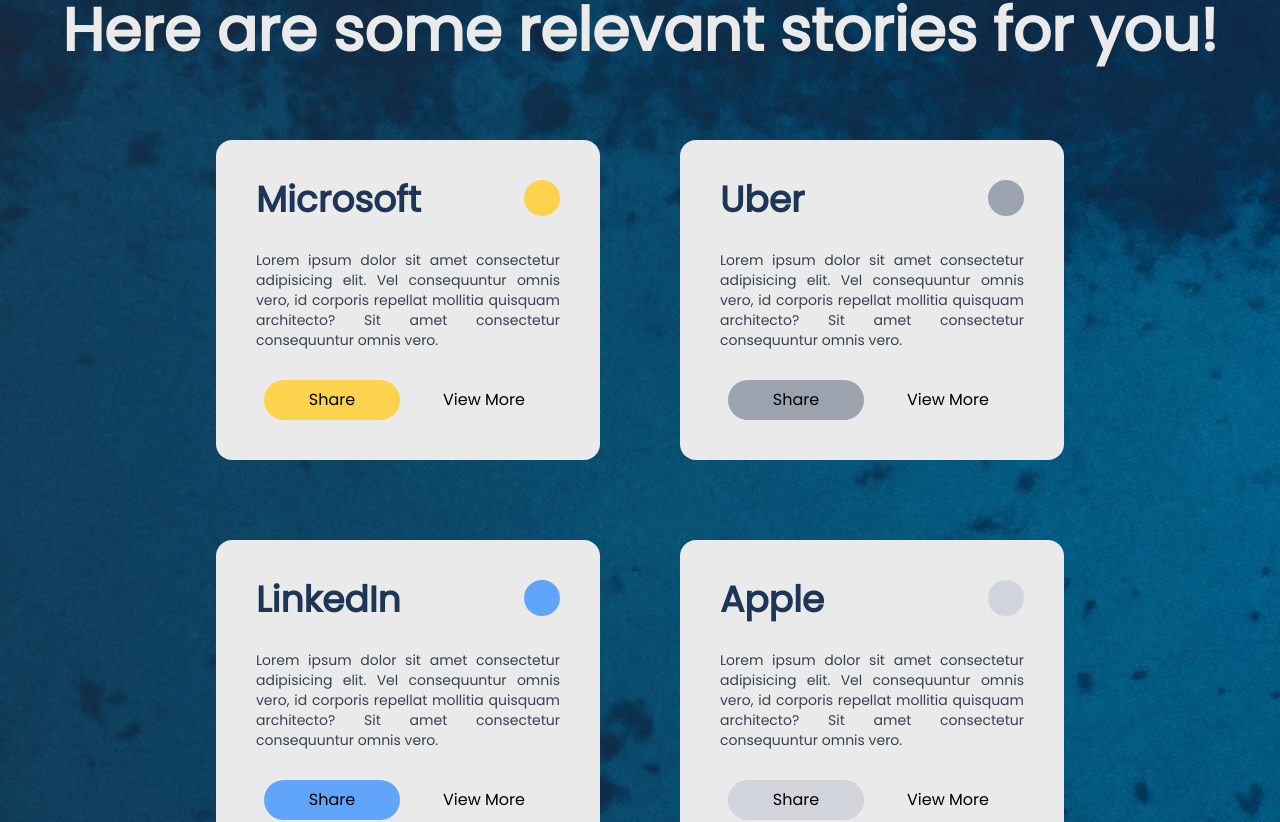
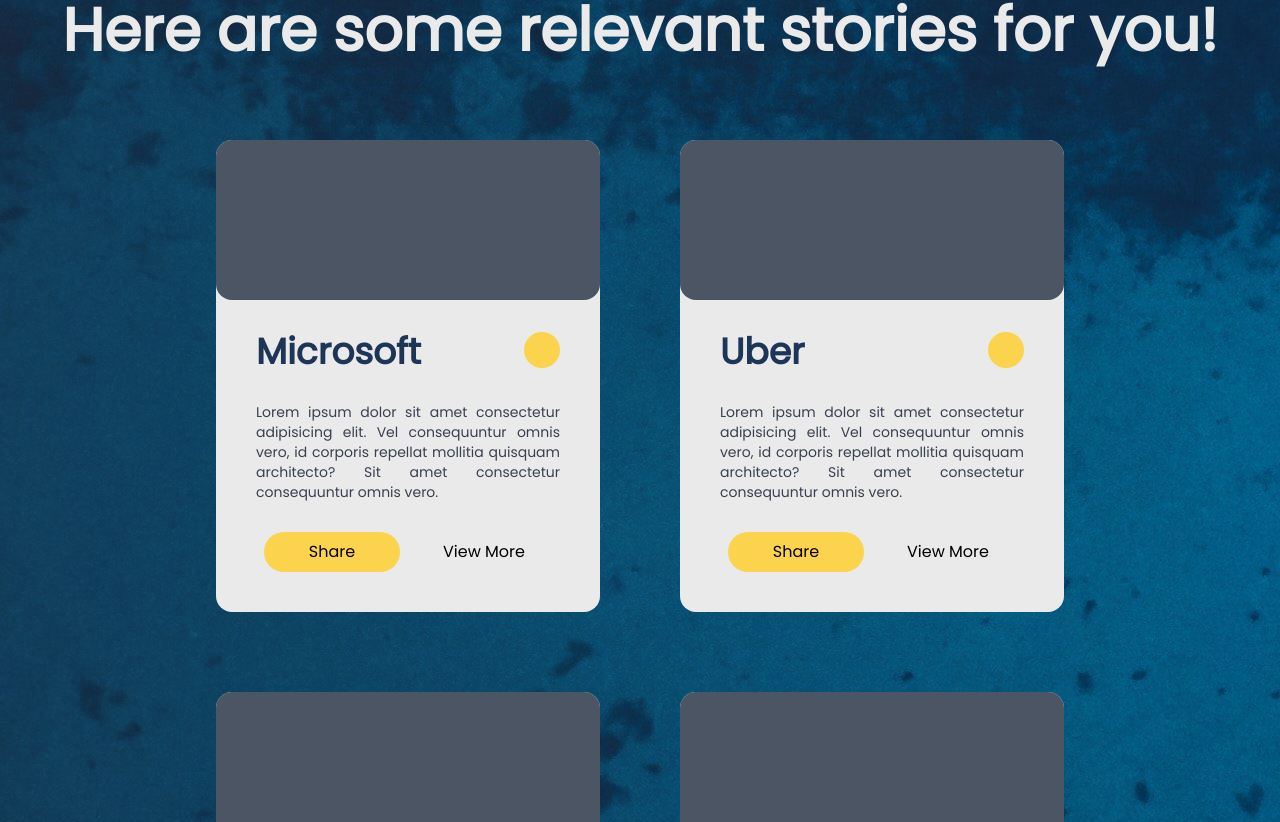
Before and after one commit to aniketbiprojit/BrainBrush-Frontend, a Next.js app: page / in a window 1280 px wide. Shown: the part 5949-6771 px from the top of the page. Built offline with nearby package versions, Linux system fonts and the light colour scheme.

Commit message:
feat: add image to block

```diff
--- a/components/Home/Blogs/Blog.module.tsx
+++ b/components/Home/Blogs/Blog.module.tsx
@@ -9,9 +9,12 @@ const Blog = (props: any) => {
 	return (
 		<Fade left>
 			<div
-				className='grid grid-cols-2 grid-rows-6 p-10 mx-10 my-10 duration-300 bg-white hover:shadow-xl w-96 align-items-center rounded-2xl'
+				style={{ paddingTop: '12rem' }}
+				className='grid grid-cols-2 grid-rows-6 p-10 mx-10 my-10 duration-300 bg-white hover:shadow-xl w-96 align-items-center rounded-2xl relative'
 				id='blog-card'
 			>
+				<div className='p-20 duration-300 bg-gray-600 hover:shadow-xl w-96 align-items-center rounded-2xl absolute' />
+
 				<h1 className='text-4xl font-semibold text-primary justify-self-start'>{props.companyName}</h1>
 				<span className={'rounded-full w-9 h-9 justify-self-end ' + props.color}></span>
 				<p className='col-span-2 row-span-4 m-auto text-sm text-justify text-gray-700 lg:text-md justify-self-start'>{props.msg}</p>
--- a/components/Home/Blogs/Blogs.tsx
+++ b/components/Home/Blogs/Blogs.tsx
@@ -1,4 +1,6 @@
 import Blog from './Blog.module'
+
+const companies = [{ name: 'Microsoft' }, { name: 'Uber' }, { name: 'LinkedIn' }, { name: 'Apple' }]
 
 /**
  * Blog Section
@@ -9,26 +11,15 @@ const Blogs = () => {
 		<section className='flex flex-col justify-center w-full pt-48 pb-48' id='blog-bg'>
 			<h1 className='px-5 mb-10 text-6xl font-semibold text-center text-white header lg:px-0'>Here are some relevant stories for you!</h1>
 			<div className='flex flex-row flex-wrap justify-center m-auto blogs'>
-				<Blog
-					companyName='Microsoft'
-					msg='Lorem ipsum dolor sit amet consectetur adipisicing elit. Vel consequuntur omnis vero, id corporis repellat mollitia quisquam architecto? Sit amet consectetur consequuntur omnis vero.'
-					color='bg-yellow-300'
-				/>
-				<Blog
-					companyName='Uber'
-					msg='Lorem ipsum dolor sit amet consectetur adipisicing elit. Vel consequuntur omnis vero, id corporis repellat mollitia quisquam architecto? Sit amet consectetur consequuntur omnis vero.'
-					color='bg-gray-400'
-				/>
-				<Blog
-					companyName='LinkedIn'
-					msg='Lorem ipsum dolor sit amet consectetur adipisicing elit. Vel consequuntur omnis vero, id corporis repellat mollitia quisquam architecto? Sit amet consectetur consequuntur omnis vero.'
-					color='bg-blue-400'
-				/>
-				<Blog
-					companyName='Apple'
-					msg='Lorem ipsum dolor sit amet consectetur adipisicing elit. Vel consequuntur omnis vero, id corporis repellat mollitia quisquam architecto? Sit amet consectetur consequuntur omnis vero.'
-					color='bg-gray-300'
-				/>
+				{companies.map((company) => {
+					return (
+						<Blog
+							companyName={company.name}
+							msg='Lorem ipsum dolor sit amet consectetur adipisicing elit. Vel consequuntur omnis vero, id corporis repellat mollitia quisquam architecto? Sit amet consectetur consequuntur omnis vero.'
+							color='bg-yellow-300'
+						/>
+					)
+				})}
 			</div>
 			<button className='p-5 m-auto mt-10 text-2xl font-bold text-center text-white duration-200 bg-transparent border-4 hover:text-black rounded-xl border-secondary-highlight hover:bg-secondary-highlight max-w-max'>
 				View More!
```
